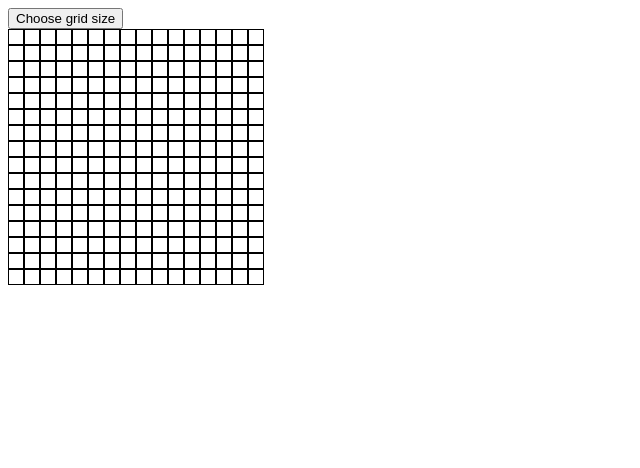
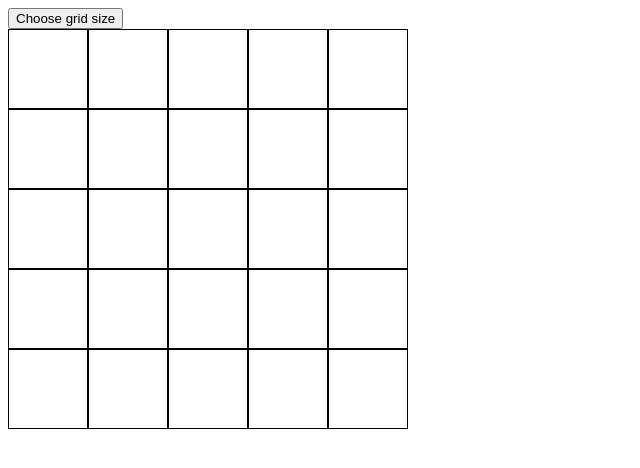
Before and after one commit to JulianGerstner/etch-a-sketch, a plain HTML site: page index.html in a window 1280 px wide. Shown: the whole page, without its empty margins (0-640 px from the left). Drawn offline with Linux system fonts and the light colour scheme.

Commit message:
Add button for resize

```diff
--- a/script.js
+++ b/script.js
@@ -1,11 +1,22 @@
 const container = document.querySelector(".container");
+let gridSize = 5;
+function createGrid(size){
+const itemSize= 100 / gridSize;
+container.innerHTML = ''
+for(i=0;i<gridSize*gridSize;i++){
 
-for(i=0;i<256;i++){
-const div = document.createElement("div");
-container.appendChild(div);
-div.addEventListener('mouseenter', ()=>{
+    const div = document.createElement("div");
+    div.style.width = itemSize + "%";
+    div.style.height = itemSize + "%";
+    container.appendChild(div);
+    div.addEventListener('mouseenter', ()=>{
     div.style.backgroundColor = "black";
 })
 }
-
-//const btn = document.querySelector("#btn");
+}
+createGrid(gridSize);
+const btn = document.querySelector("#btn");
+btn.addEventListener("click", ()=>{
+    gridSize=parseInt(prompt("Grid size:"));
+    createGrid(gridSize);
+})
--- a/style.css
+++ b/style.css
@@ -1,19 +1,11 @@
 .container{
     display: flex;
-    height: 256px;
-    width: 256px;
+    height: 400px;
+    width: 400px;
     border: none;
     flex-wrap: wrap;
-    margin: 0;
-    padding: 0;
-    align-content: baseline;
 }
 div{
-    height: 16px;
-    width: 16px;
+    border: 1px solid;
     box-sizing: border-box;
-    border: solid 1px;
-    margin: 0;
-    padding: 0;
-
 }
```
